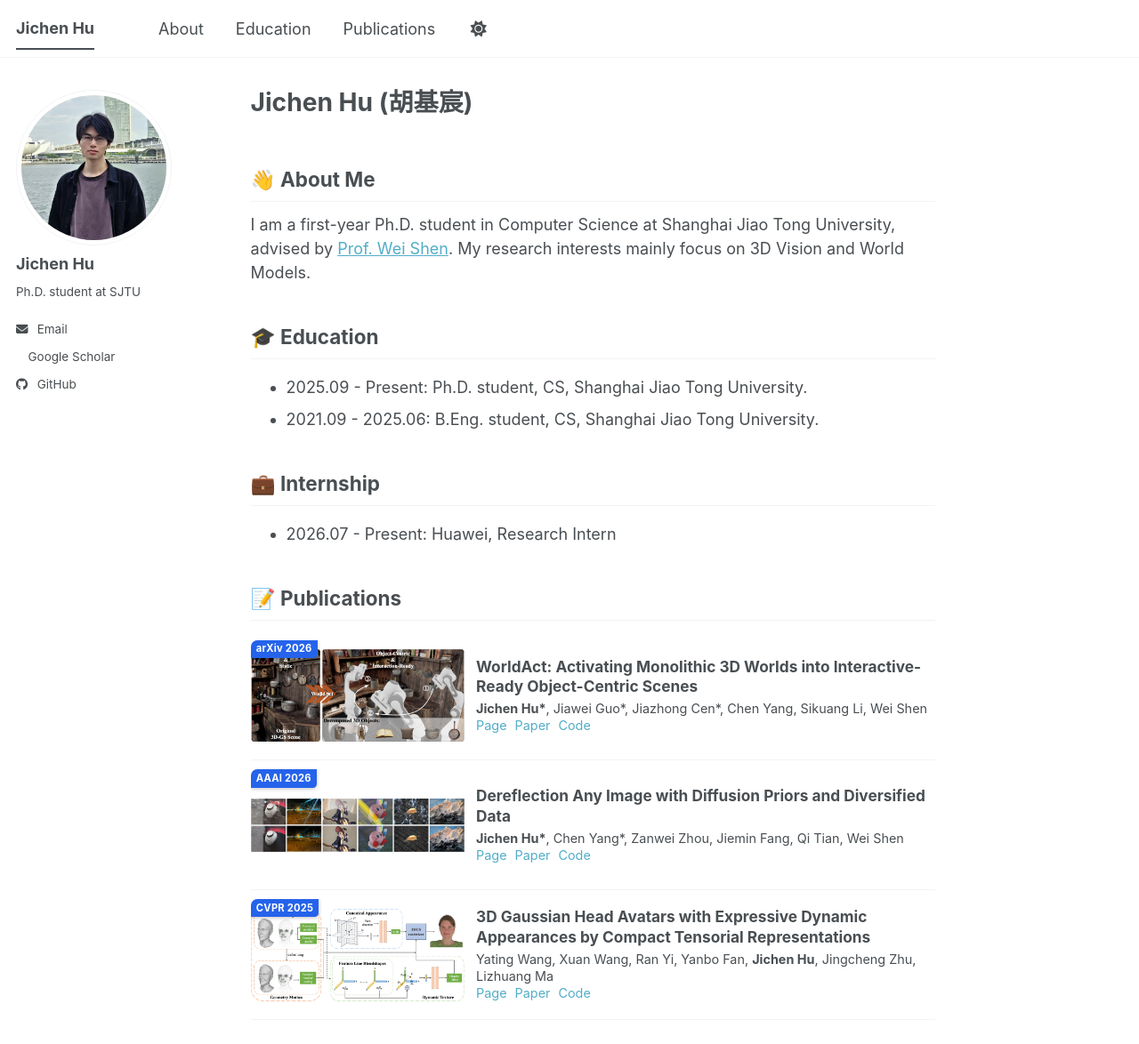
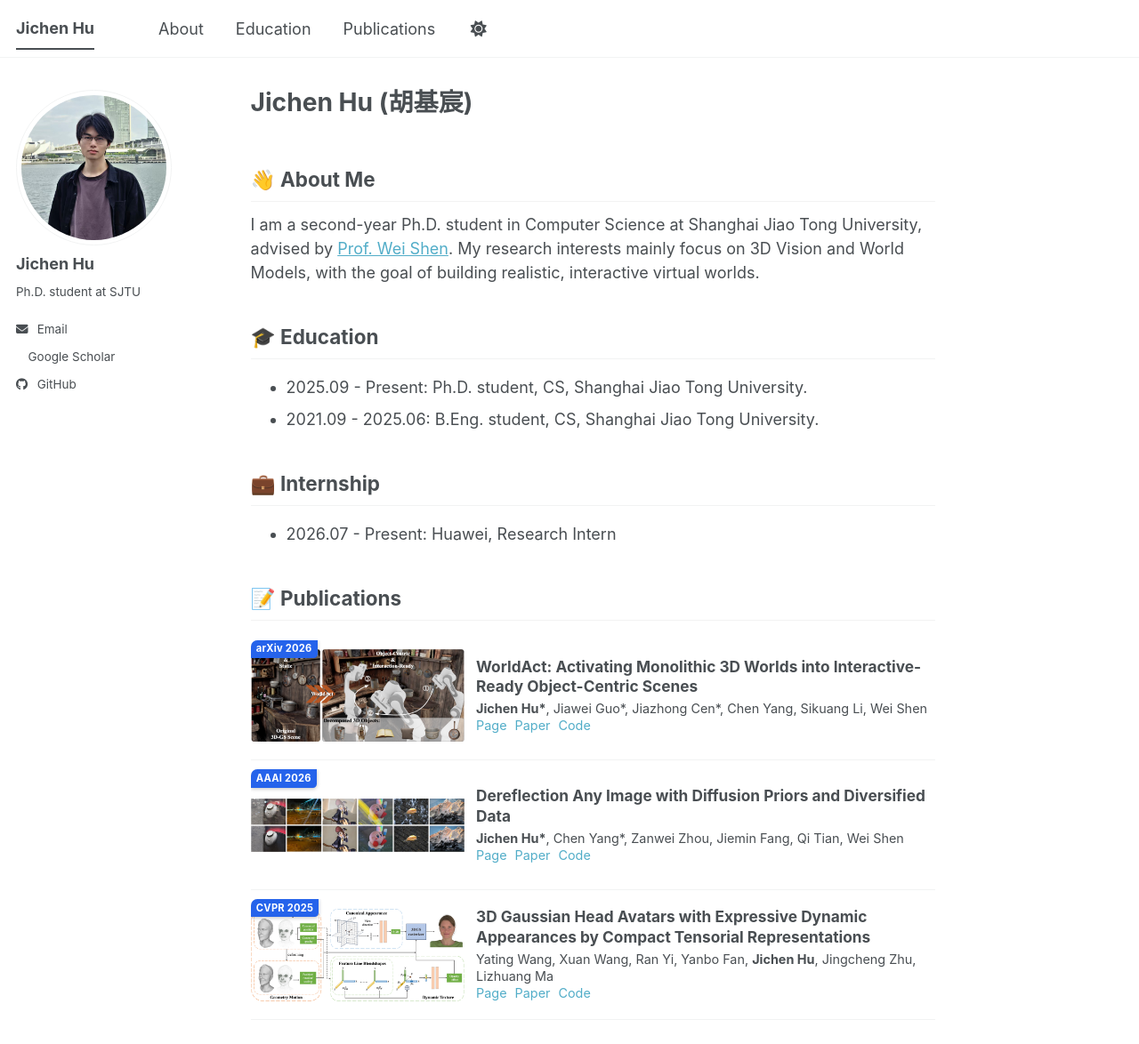
Before and after one commit to Abuuu122/Abuuu122.github.io, a Jekyll site: the page built from _pages/about.md, in a window 1280 px wide and 1174 px high. Shown: the whole window at 89% size. Built offline with Jekyll 4.4.1, drawn with Linux system fonts in a browser that asks for light colours; a style sheet for code colours, icons or effects is not loaded.

Commit message:
update homepage

```diff
--- a/_pages/about.md
+++ b/_pages/about.md
@@ -9,7 +9,7 @@ redirect_from:
 
 <h2 id="about">👋 About Me</h2>
 
-I am a first-year Ph.D. student in Computer Science at Shanghai Jiao Tong University, advised by [Prof. Wei Shen](https://shenwei1231.github.io/). My research interests mainly focus on 3D Vision and World Models.
+I am a second-year Ph.D. student in Computer Science at Shanghai Jiao Tong University, advised by [Prof. Wei Shen](https://shenwei1231.github.io/). My research interests mainly focus on 3D Vision and World Models, with the goal of building realistic, interactive virtual worlds.
 
 
 
```
